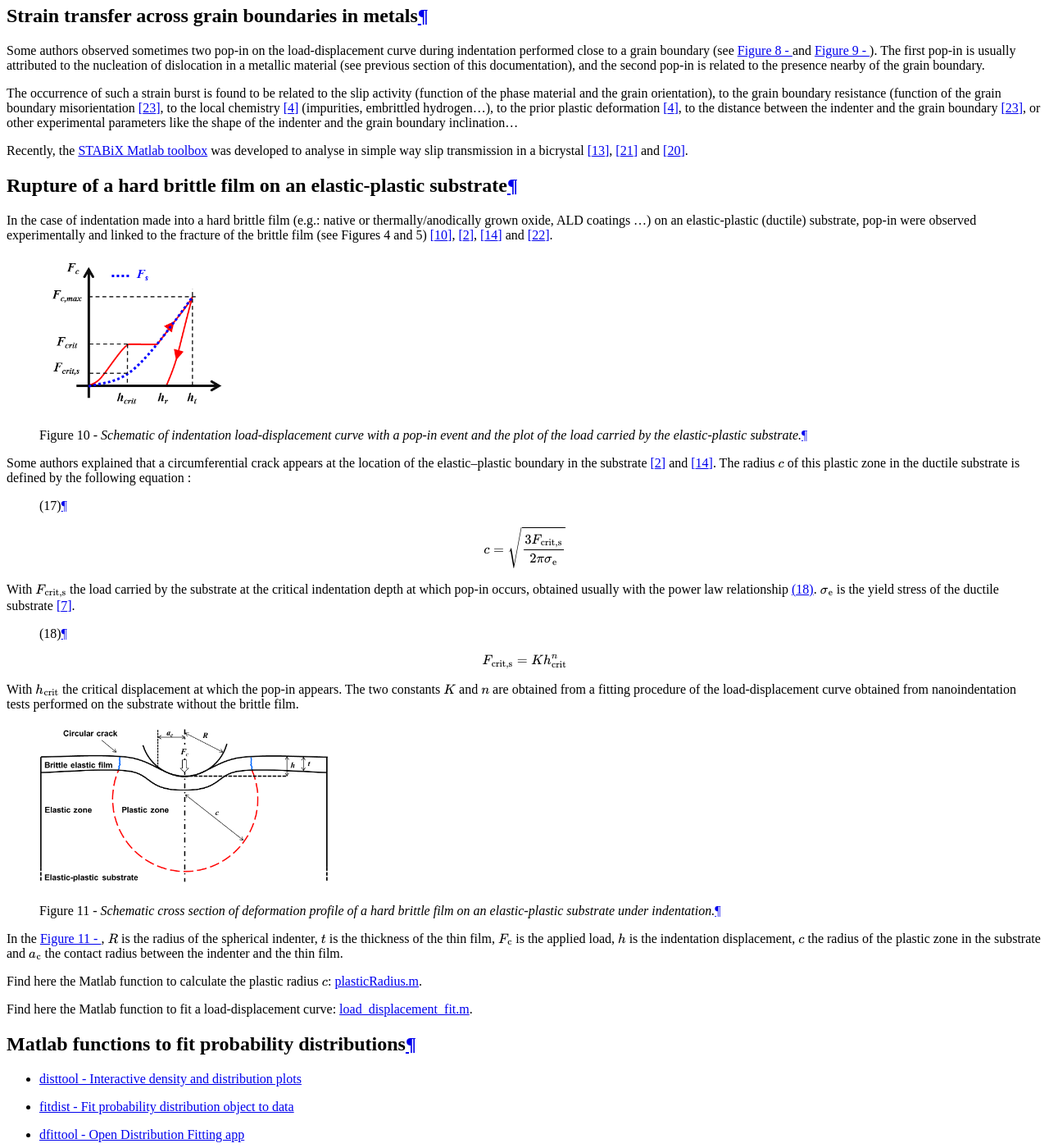
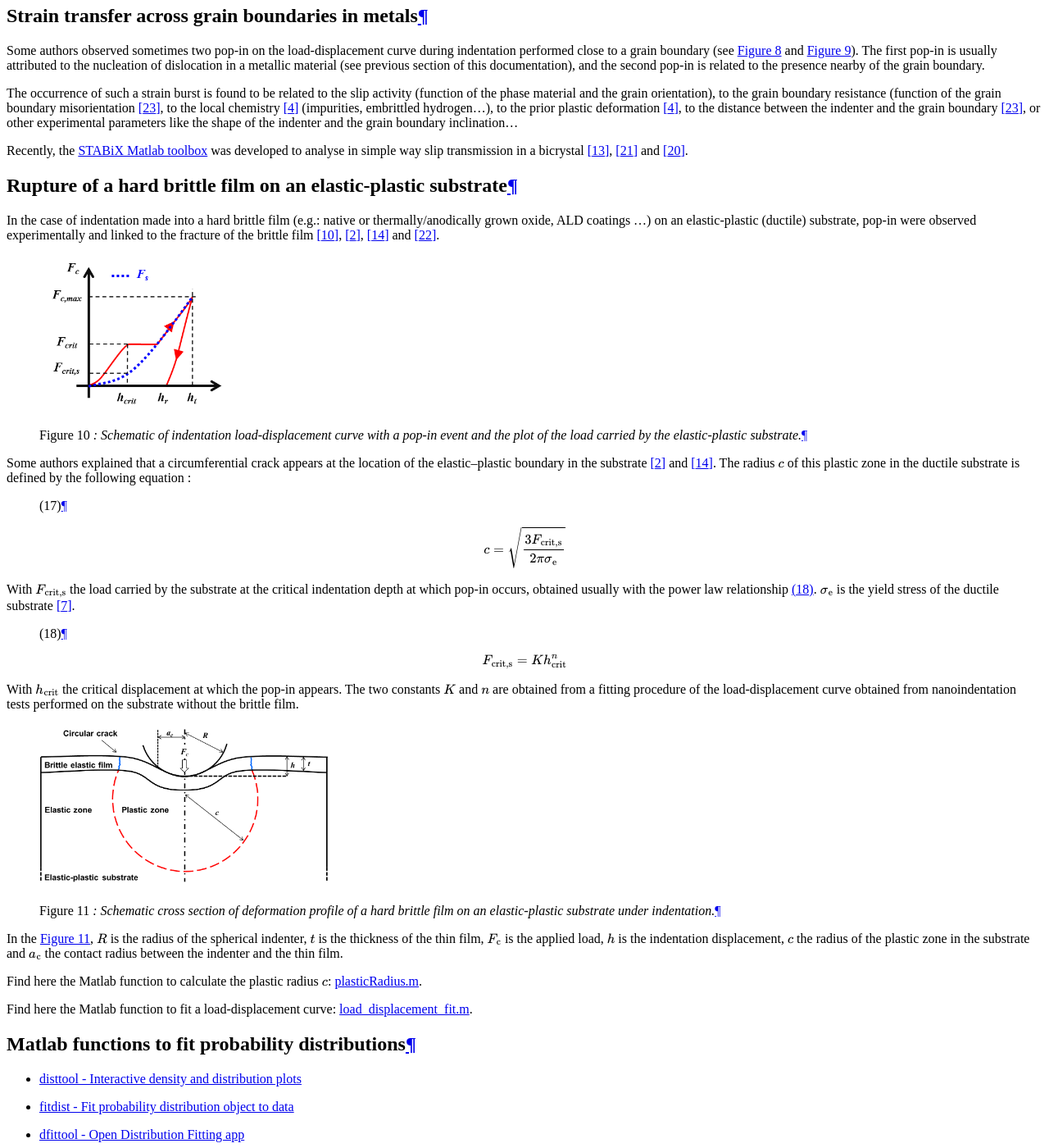
Before and after one commit to DavidMercier/PopIn, a Sphinx documentation site: the page built from doc/models.rst, in a window 1280 px wide and 1400 px high, scrolled down 5008 px. Shown: the whole window at 82% size. Built offline with Sphinx 7.4.7, drawn with Linux system fonts in a browser that asks for light colours; comment, search, counter and statistics services are not loaded; some of the changed text lies outside the part shown.

Commit message:
updated doc

```diff
--- a/doc/conf.py
+++ b/doc/conf.py
@@ -97,7 +97,7 @@ pygments_style = 'sphinx'
 
 # Numbering of figures, tables...
 numfig = True
-numfig_format = {'figure': 'Figure %s - ', 'table': 'Table %s - ', 'code-block': 'Code %s - '}
+numfig_format = {'figure': 'Figure %s', 'table': 'Table %s', 'code-block': 'Code %s'}
 
 # -- Options for HTML output ----------------------------------------------
 
--- a/doc/index.rst
+++ b/doc/index.rst
@@ -18,7 +18,7 @@ With this Matlab toolbox, it is possible to :
    :scale: 35 %
    :align: center
 
-   *Screenshot of the main window of the PopIn toolbox.*
+   *: Screenshot of the main window of the PopIn toolbox.*
 
 Contents
 =========
--- a/doc/models.rst
+++ b/doc/models.rst
@@ -31,7 +31,7 @@ nanoindentation experiments, a vertical drop of the load is observed on the load
    :scale: 60 %
    :align: center
 
-   *Schematics of indentation load-displacement curve with a pop-in: a) load-controlled and b) displacement-controlled nanoindentation experiments.*
+   *: Schematics of indentation load-displacement curve with a pop-in: a) load-controlled and b) displacement-controlled nanoindentation experiments.*
 
 :math:`F_\text{c,max}` is the maximum applied load, :math:`h_\text{t}` is the total indentation depth and
 :math:`h_\text{r}` is the residual indentation depth.
@@ -147,7 +147,7 @@ Find here the |matlab| function to calculate the reduced value of a variable:
    :scale: 30 %
    :align: center
 
-   *Schematics cross section of deformation profile of an elastic-plastic substrate under indentation :
+   *: Schematics cross section of deformation profile of an elastic-plastic substrate under indentation :
    1) elastic deformation, 2) elastoplastic deformation (nucleation of dislocation) and 3) transfer of dislocations across a grain boundary.*
 
 .. figure:: ./_pictures/load-disp_curve_two_popin_Hertzian_fit.png
@@ -155,7 +155,7 @@ Find here the |matlab| function to calculate the reduced value of a variable:
    :scale: 60 %
    :align: center
 
-   *Schematic of indentation load-displacement curve with two pop-in events (the 1st for the nucleation of dislocation and the 2nd for the strain transfer across a grain boundary).*
+   *: Schematic of indentation load-displacement curve with two pop-in events (the 1st for the nucleation of dislocation and the 2nd for the strain transfer across a grain boundary).*
 
 The elastic-plastic transition is often studied statistically as a function of temperature :math:`T` and indentation rate :math:`F(t)`.
 Schuh C.A. et al. observed a good consistency between experimental results and a thermally activated mechanism of incipient plasticity
@@ -256,14 +256,14 @@ Rupture of a hard brittle film on an elastic-plastic substrate
 ################################################################
 
 In the case of indentation made into a hard brittle film (e.g.: native or thermally/anodically grown oxide, ALD coatings ...)
-on an elastic-plastic (ductile) substrate, pop-in were observed experimentally and linked to the fracture of the brittle film (see Figures 4 and 5)
+on an elastic-plastic (ductile) substrate, pop-in were observed experimentally and linked to the fracture of the brittle film
 [#Kramer_2001]_, [#Bahr_2003]_, [#Morash_2007]_ and [#Stauffer_2012]_.
 
 .. figure:: ./_pictures/load-disp_curve_popin_load_sub.png
    :scale: 60 %
    :align: center
 
-   *Schematic of indentation load-displacement curve with a pop-in event and the plot of the load carried by the elastic-plastic substrate.*
+   *: Schematic of indentation load-displacement curve with a pop-in event and the plot of the load carried by the elastic-plastic substrate.*
 
 Some authors explained that a circumferential crack appears at the location of the elastic–plastic boundary in the substrate [#Bahr_2003]_ and [#Morash_2007]_.
 The radius :math:`c` of this plastic zone in the ductile substrate is defined by the following equation :
@@ -287,7 +287,7 @@ obtained from nanoindentation tests performed on the substrate without the britt
    :scale: 30 %
    :align: center
 
-   *Schematic cross section of deformation profile of a hard brittle film on an elastic-plastic substrate under indentation.*
+   *: Schematic cross section of deformation profile of a hard brittle film on an elastic-plastic substrate under indentation.*
 
 In the :numref:`popin_mechanisms_2`, :math:`R` is the radius of the spherical indenter, :math:`t` is the thickness of the thin film, :math:`F_\text{c}` is the applied load,
 :math:`h` is the indentation displacement, :math:`c` the radius of the plastic zone in the substrate and :math:`a_\text{c}` the contact radius between the indenter and the thin film.
```
Also changed, not shown: doc/getting_started.rst (+5 -5 lines).
